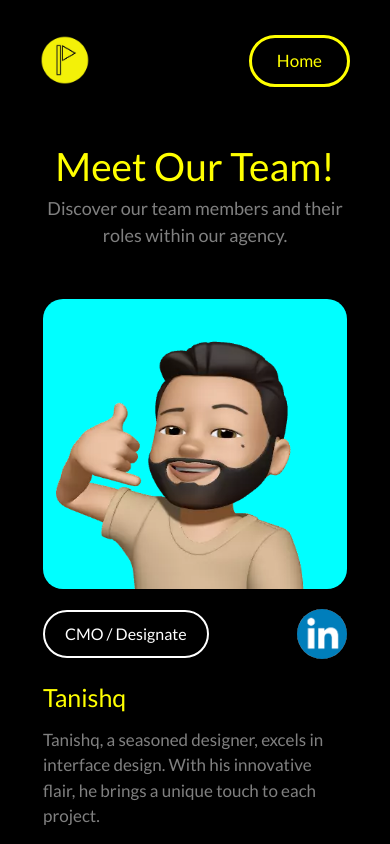
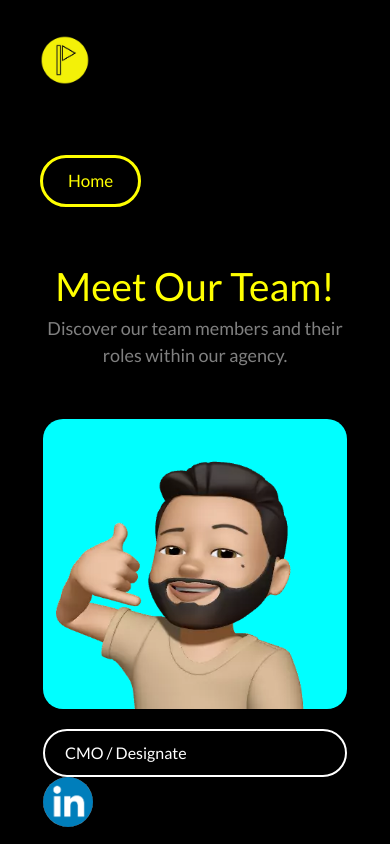
Before and after one commit to harshj2109/nextjs-blog, a Next.js app: page /Team in a window 390 px wide. Shown: the top 844 px of the page. Built offline with nearby package versions, Linux system fonts and the light colour scheme.

Commit message:
Add files via upload

```diff
--- a/app/globals.css
+++ b/app/globals.css
@@ -220,6 +220,9 @@ html{
     border-radius: 30px;
     color: white;
 
+}
+.flex{
+    flex-wrap: nowrap;
 }
 #box-1{
     background-color: yellow;
--- a/app/media.css
+++ b/app/media.css
@@ -1303,10 +1303,14 @@
         height: 551px;
         width: 365px;
         border-radius: 30px;
-
-
-    }
-
+        padding: 0 10px;
+
+
+    }
+
+    .flex{
+        flex-direction: column;
+    }
     .text-head{
         margin: 30px 0;
     font-size: 18px;
@@ -1337,8 +1341,8 @@
         font-size: 20px;
     }
     .foot-box{
-        margin: 50px 0;
-        margin-left: 10px;
+        margin: 10px 0;
+
         display:inline-block;
         padding: 5px 8px;
         border-radius: 20px;
@@ -1622,8 +1626,8 @@
         font-size: 20px;
     }
     .foot-box{
-        margin: 50px 0;
-        margin-left: 10px;
+        margin: 10px 0;
+
         display:inline-block;
         padding: 5px 8px;
         border-radius: 20px;
@@ -1937,11 +1941,11 @@
         font-size: 20px;
     }
     .foot-box{
-        margin: 50px 0;
-        margin-left: 10px;
+        margin: 10px 0;
+
         display:inline-block;
         padding: 5px 10px;
-        border-radius:10px;
+        border-radius:20px;
         font-size: 13px;
         /* text-align: center; */
     }
```
